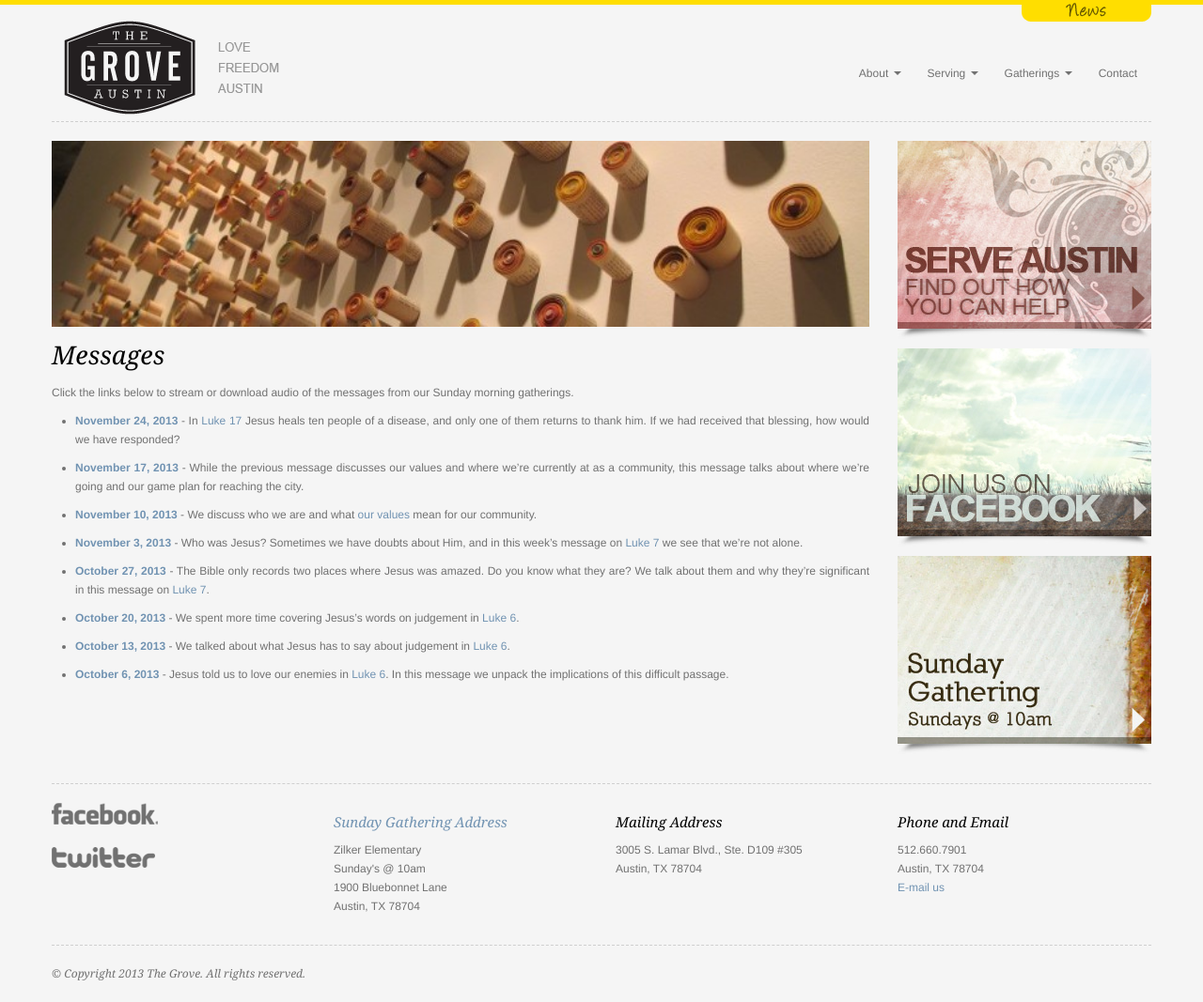
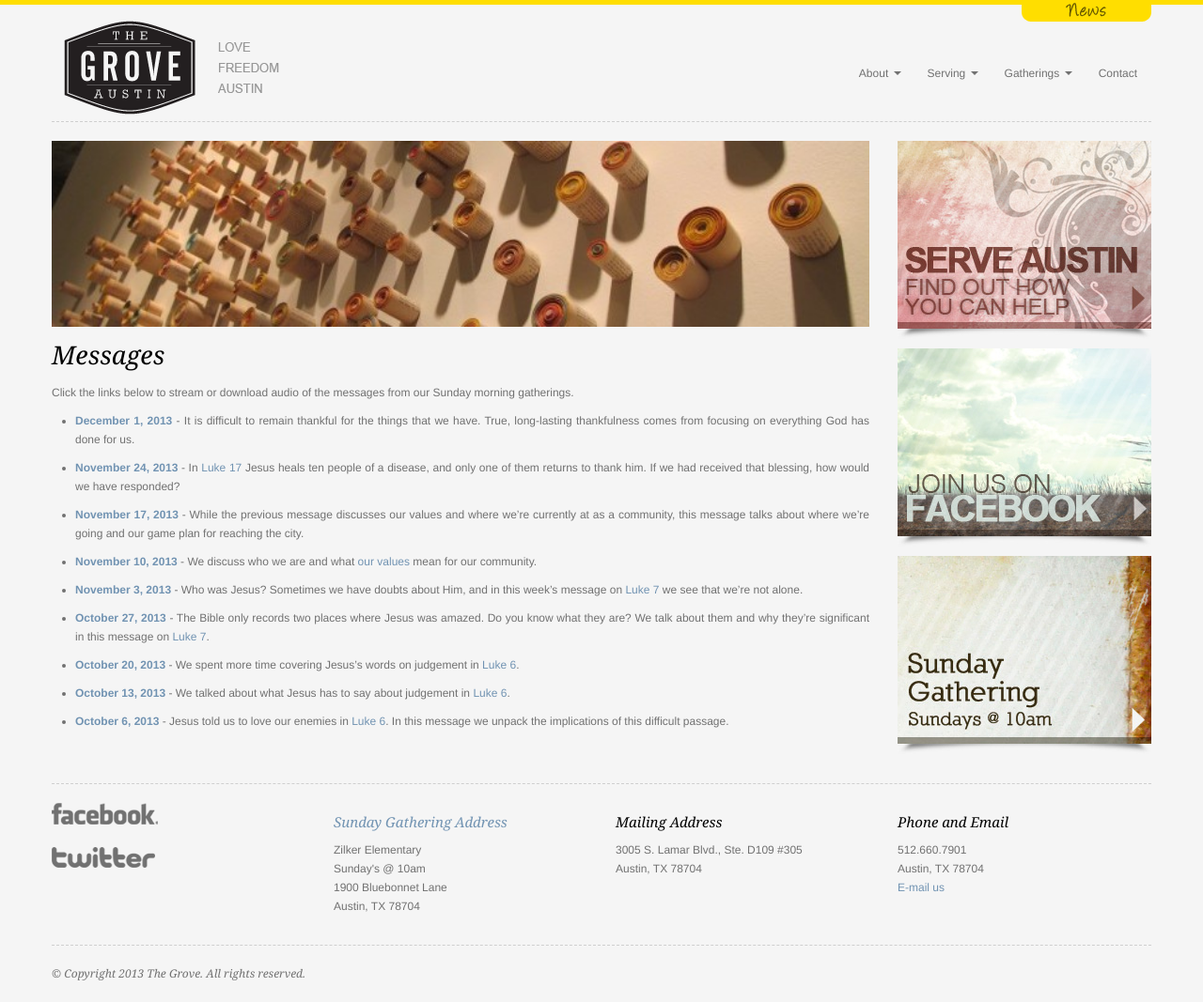
Before and after one commit to groveatx/groveatx.github.io, a Jekyll site: the page built from gatherings/messages/index.md, in a window 1280 px wide. Shown: the whole page at 94% size. Built offline with Jekyll 4.4.1, drawn with Linux system fonts in a browser that asks for light colours; Markdown is read by kramdown in place of the engine named in the settings.

Commit message:
added message from dec 1 2013

```diff
--- a/gatherings/messages/index.md
+++ b/gatherings/messages/index.md
@@ -10,6 +10,10 @@ title: Messages
 
 Click the links below to stream or download audio of the messages from our
 Sunday morning gatherings.
+
+ - **[December 1, 2013][20131201]** - It is difficult to remain thankful for
+   the things that we have. True, long-lasting thankfulness comes from focusing
+   on everything God has done for us.
 
  - **[November 24, 2013][20131124]** - In [Luke 17][luke17_11] Jesus heals ten
    people of a disease, and only one of them returns to thank him. If we had
--- a/sitemap.xml
+++ b/sitemap.xml
@@ -122,7 +122,7 @@
     </url>
     <url>
         <loc>http://groveatx.org/gatherings/messages/gatherings/messages/</loc>
-        <lastmod>2013-11-30T09:50:57-06:00</lastmod>
+        <lastmod>2013-12-03T07:15:07-06:00</lastmod>
         <changefreq>weekly</changefreq>
     </url>
     <url>
@@ -139,7 +139,7 @@
     </url>
     <url>
         <loc>http://groveatx.org/news/news/</loc>
-        <lastmod>2013-12-01T08:40:07-06:00</lastmod>
+        <lastmod>2013-12-01T08:43:17-06:00</lastmod>
         <changefreq>daily</changefreq>
     </url>
     <url>
```
Also changed, not shown: other parts of gatherings/messages/index.md (+1 -0 lines).
